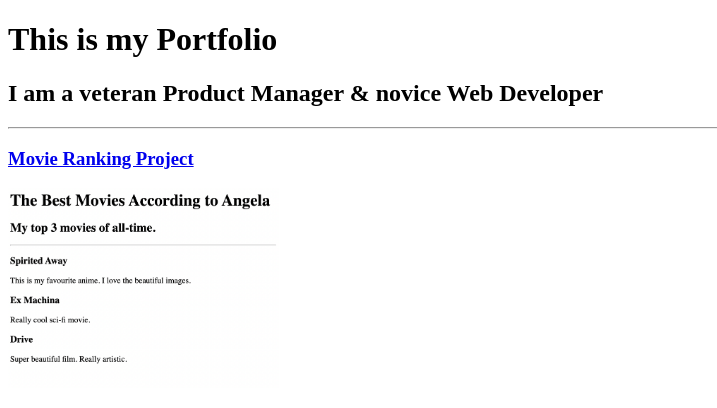
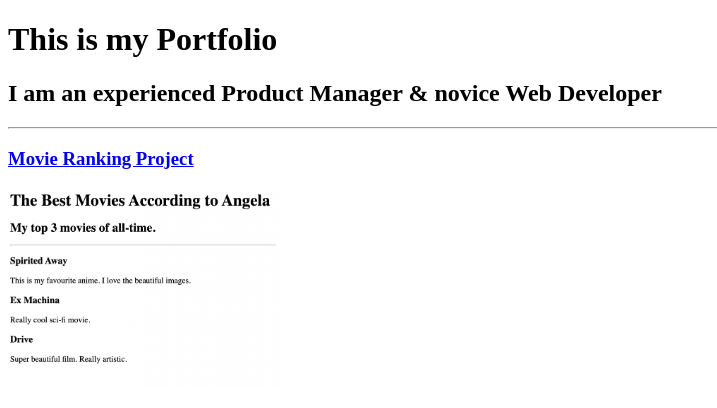
Before and after one commit to heytheresunshine/portfolio, a plain HTML site: page solution.html in a window 1280 px wide. Shown: the top 408 px of the page, without its empty margins (0-717 px from the left). Drawn offline with Linux system fonts and the light colour scheme.

Commit message:
Update solution.html

```diff
--- a/solution.html
+++ b/solution.html
@@ -8,7 +8,7 @@
 
 <body>
   <h1>This is my Portfolio</h1>
-  <h2>I am a veteran Product Manager & novice Web Developer</h2>
+  <h2>I am an experienced Product Manager & novice Web Developer</h2>
   <hr />
   <h3><a href="./public/movie-ranking.html">Movie Ranking Project</a></h3>
   <img src="./assets/images/movie-ranking.png" height="200" alt="movie ranking project preview"/>
```
